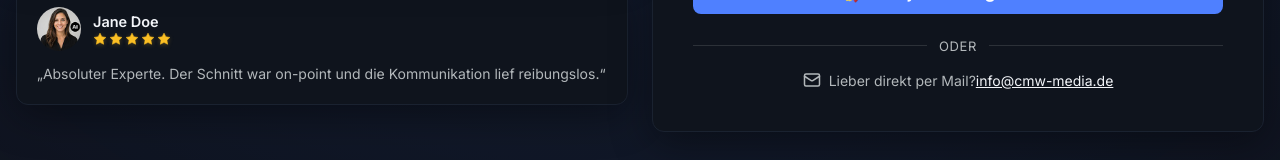
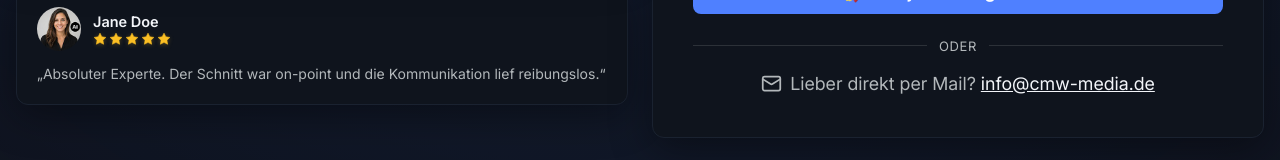
Before and after one commit to 43and18zeroes/video-portfolio, an Angular app: page / in a window 1280 px wide. Shown: the part 632-792 px from the top of the page. Built offline with nearby package versions, Linux system fonts and the light colour scheme.

Commit message:
brand-blue

```diff
--- a/src/app/components/contact-form/contact-form.html
+++ b/src/app/components/contact-form/contact-form.html
@@ -116,7 +116,7 @@ contact-form.html
         <path
           d="m22 7-8.97 5.7a1.94 1.94 0 0 1-2.06 0L2 7" />
       </svg>
-      <span>Lieber direkt per Mail?</span>
+      <span>Lieber direkt per Mail? </span>
       <a
         href="mailto:info@cmw-media.de">info@cmw-media.de</a>
     </div>
--- a/src/app/components/contact-form/contact-form.scss
+++ b/src/app/components/contact-form/contact-form.scss
@@ -125,14 +125,15 @@ input:focus {
 .mail-cta {
   text-align: center;
   line-height: 1.5;
-  font-size: 14px;
 
   svg {
+    $mail-icon-size: 21px;
     display: inline-block;
     vertical-align: -3px;
-    width: 18px;
-    height: 18px;
+    width: $mail-icon-size;
+    height: $mail-icon-size;
     margin-right: 8px;
+    margin-bottom: -1px;
   }
 
   span {
@@ -143,6 +144,11 @@ input:focus {
     color: $white-text;
     white-space: nowrap;
     display: inline-block;
+    transition: color 150ms ease-in-out;
+
+    &:hover {
+      color: $brand-blue;
+    }
   }
 }
 
--- a/src/app/components/layout/header/header.scss
+++ b/src/app/components/layout/header/header.scss
@@ -42,7 +42,7 @@ header.scss
     letter-spacing: 0.1rem;
 
     span {
-        color: #457cfd;
+        color: $brand-blue;
     }
 }
 
--- a/src/styles/abstracts.scss
+++ b/src/styles/abstracts.scss
@@ -25,6 +25,7 @@ $bp-ld: 1024px;
 }
 
 $white-text: #f3f5f9;
+$brand-blue: #457cfd;
 $general-font-size: 18px;
 $md-easing-standard: cubic-bezier(0.2, 0, 0, 1);
 $radius-card: 12px;
```
